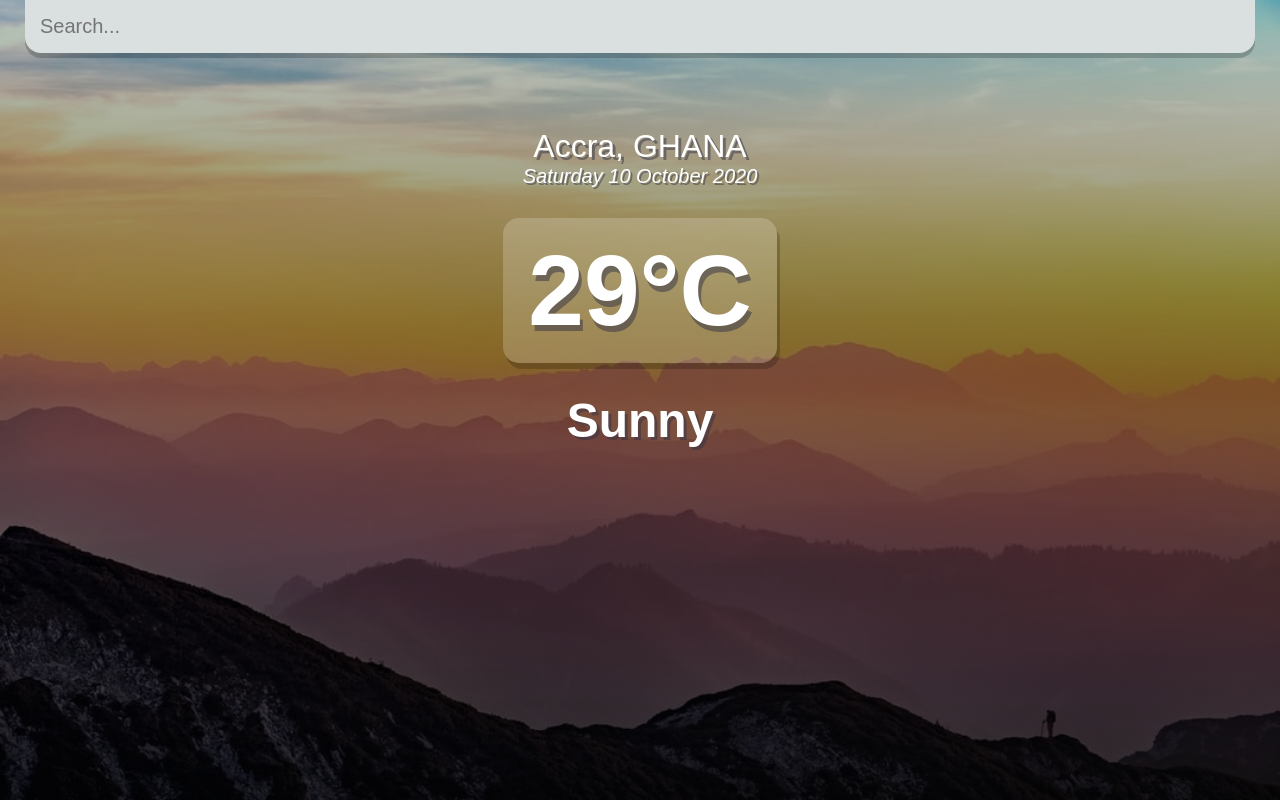
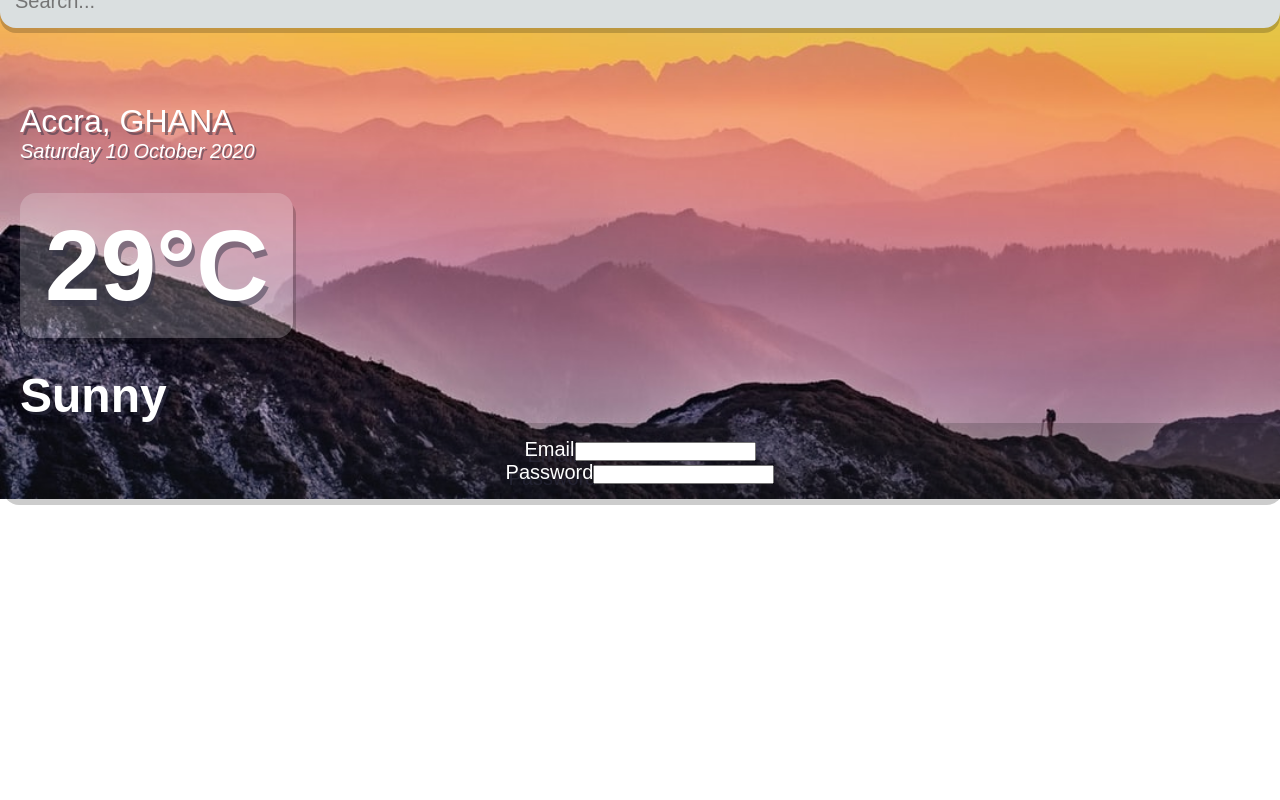
Before and after one commit to ArthurMelo9/Weatherapp, a React (Create React App) app: page / in a window 1280 px wide. Built offline with nearby package versions, Linux system fonts and the light colour scheme.

Commit message:
weatherapp update

```diff
--- a/src/App.js
+++ b/src/App.js
@@ -1,64 +1,22 @@
 import React from "react";
+import Searchbox from './searchbox';
+import Locationbox from "./locationbox";
+import Weatherbox from './weatherbox';
+import LogInBox from './LogInBox'
 const api = {
   key: "61bac87800b74d8c2f3709449e8ef72b",
   base: "https://api.openweathermap.org/data/2.5/",
 };
 
 function App() {
-  const dateBuilder = (d) => {
-    let months = [
-      "January",
-      "February",
-      "March",
-      "April",
-      "May",
-      "June",
-      "July",
-      "August",
-      "September",
-      "October",
-      "November",
-      "December",
-    ];
-
-    let days = [
-      "Sunday",
-      "Monday",
-      "Tuesday",
-      "Wednesday",
-      "Thursday",
-      "Friday",
-      "Saturday",
-    ];
-
-    let day = days[d.getDay()];
-    let date = d.getDate();
-    let month = months[d.getMonth()];
-    let year = d.getFullYear();
-
-    return `${day} ${date} ${month} ${year}`;
-  };
 
   return (
     <div className="App">
-      <main>
-        <div className="search-box">
-          <input
-            type="text"
-            className="search-bar"
-            placeholder="Search..."
-          ></input>
-        </div>
-        <div className="location-box">
-          <div className="location">Accra, GHANA</div>
-          <div className="date">{dateBuilder(new Date())}</div>
-        </div>
-        <div className="weather-box">
-          <div className="temperature">29°C</div>
-          <div className="weather">Sunny</div>
-        </div>
-      </main>
-    </div>
+      <Searchbox />
+      <Locationbox />
+      <Weatherbox />
+      <LogInBox />
+    </div >
   );
 }
 
--- /dev/null
+++ b/src/LogInBox.js
@@ -0,0 +1,21 @@
+import React from "react"
+
+function LogInBox() {
+    return (
+        <div className='loginbox'>
+            <form>
+                <label>Email</label>
+                <input type="text" />
+
+            </form>
+
+            <form>
+                <label>Password</label>
+                <input type="password" />
+
+            </form>
+        </div>
+    )
+}
+
+export default LogInBox;
--- a/src/index.css
+++ b/src/index.css
@@ -65,21 +65,23 @@ main {
   color: #fff;
   font-size: 32px;
   font-weight: 500;
-  text-align: center;
+  text-align: left;
   text-shadow: 3px 3px rgba(50, 50, 70, 0.5);
+  margin-left: 20px;
 }
 
 .location-box .date {
   color: #fff;
   font-size: 20px;
   font-weight: 300;
-  text-align: center;
+  text-align: left;
   font-style: italic;
   text-shadow: 2px 2px rgba(50, 50, 70, 0.5);
+  margin-left: 20px;
 }
 
 .weather-box {
-  text-align: center;
+  text-align: left;
 }
 
 .weather-box .temperature {
@@ -91,6 +93,7 @@ main {
   border-radius: 16px;
 
   padding: 15px 25px;
+  margin-left: 20px;
 
   color: #fff;
   font-size: 100px;
@@ -98,7 +101,7 @@ main {
 
   text-shadow: 3px 6px rgba(50, 50, 70, 0.5);
 
-  text-align: center;
+  text-align: left;
   box-shadow: 3px 6px rgba(0, 0, 0, 0.2);
 }
 
@@ -107,4 +110,26 @@ main {
   font-size: 48px;
   font-weight: 700;
   text-shadow: 3px 3px rgba(50, 50, 70, 0.5);
+  margin-left: 20px;
 }
+
+.loginbox {
+  /*position: relative;
+  display: inline-block;*/
+  /*margin: 30px;*/
+  width: 100%;
+
+  background-color: rgba(29, 28, 28, 0.2);
+  border-radius: 16px;
+
+  padding: 15px 25px;
+
+  color: #fff;
+  font-size: 20px;
+  font-weight: 100;
+
+  text-shadow: 3px 6px rgba(50, 50, 70, 0.5);
+
+  text-align: center;
+  box-shadow: 3px 6px rgba(0, 0, 0, 0.2);
+}
--- /dev/null
+++ b/src/locationbox.js
@@ -0,0 +1,46 @@
+import React from 'react';
+
+
+function Locationbox() {
+    const dateBuilder = (d) => {
+        let months = [
+            "January",
+            "February",
+            "March",
+            "April",
+            "May",
+            "June",
+            "July",
+            "August",
+            "September",
+            "October",
+            "November",
+            "December",
+        ];
+
+        let days = [
+            "Sunday",
+            "Monday",
+            "Tuesday",
+            "Wednesday",
+            "Thursday",
+            "Friday",
+            "Saturday",
+        ];
+
+        let day = days[d.getDay()];
+        let date = d.getDate();
+        let month = months[d.getMonth()];
+        let year = d.getFullYear();
+
+        return `${day} ${date} ${month} ${year}`;
+    };
+    return (
+        <div className="location-box">
+            <div className="location">Accra, GHANA</div>
+            <div className="date">{dateBuilder(new Date())}</div>
+        </div>
+    )
+}
+
+export default Locationbox;
--- /dev/null
+++ b/src/searchbox.js
@@ -0,0 +1,18 @@
+import React from 'react';
+
+
+function Searchbox() {
+    return (
+        <div className="search-box">
+            <input
+                type="text"
+                className="search-bar"
+                placeholder="Search..."
+            ></input>
+        </div>
+    )
+
+}
+
+
+export default Searchbox;
--- /dev/null
+++ b/src/weatherbox.js
@@ -0,0 +1,13 @@
+import React from 'react';
+
+
+function Weatherbox() {
+    return (
+        <div className="weather-box">
+            <div className="temperature">29°C</div>
+            <div className="weather">Sunny</div>
+        </div>
+    )
+}
+
+export default Weatherbox;
```
